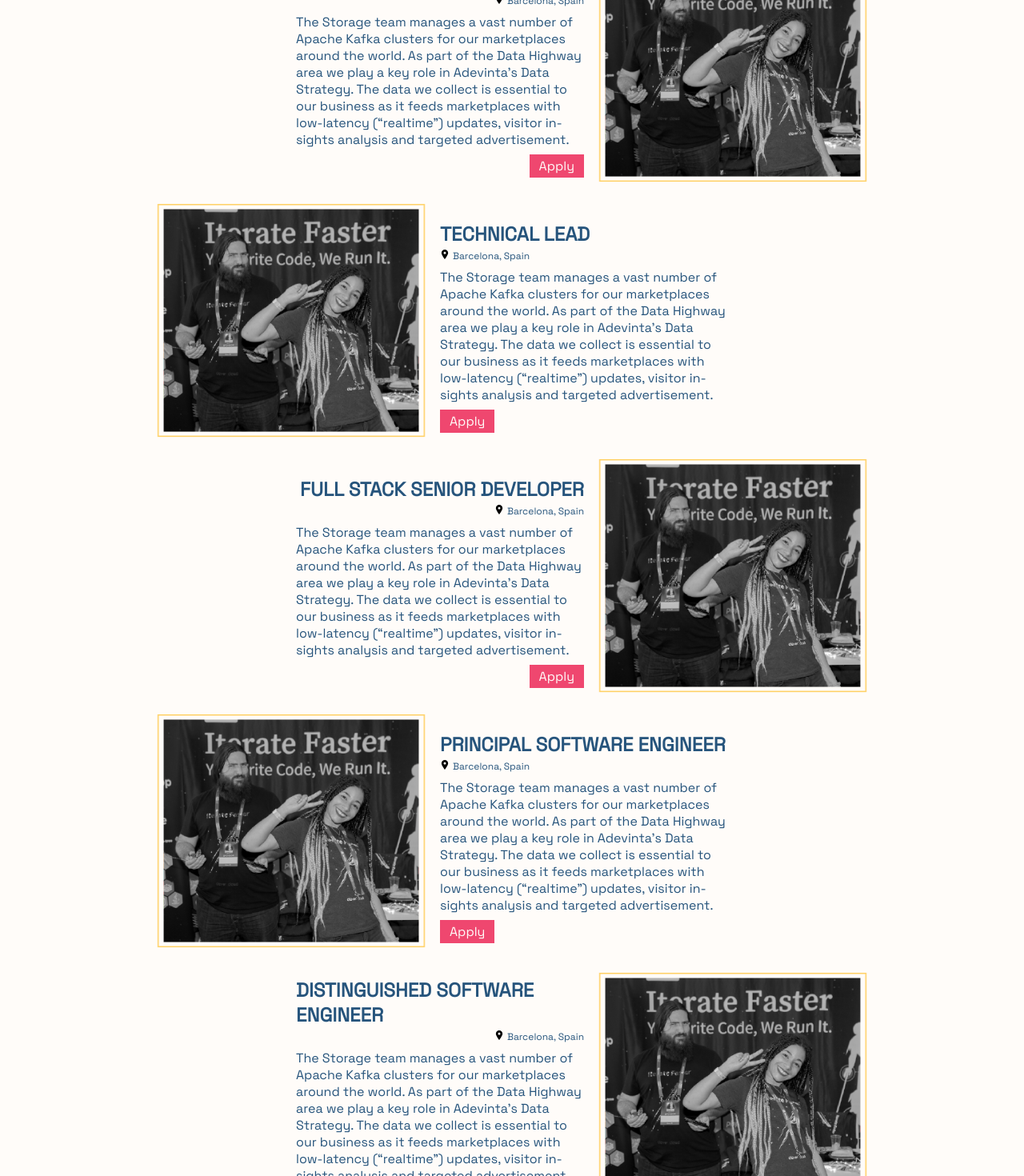
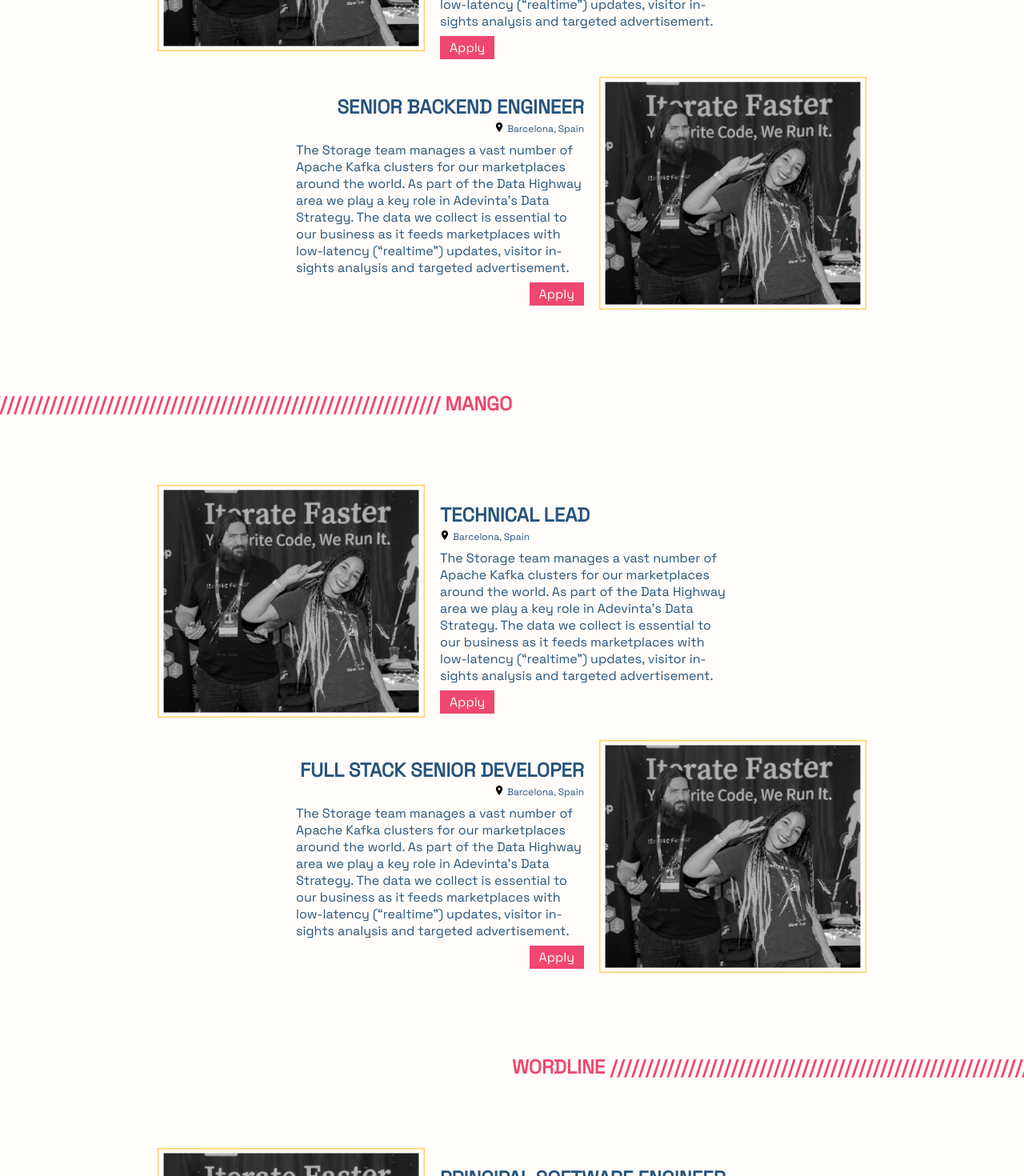
Before and after one commit to dev-bcn/dev-bcn.github.io, a React (Create React App) app: page /jobOffers in a window 1280 px wide. Shown: the part 1330-2800 px from the top of the page at 80% size. Built offline with nearby package versions, Linux system fonts and the light colour scheme.

Commit message:
Add slash with text compo

```diff
--- /dev/null
+++ b/src/components/LeftHashWithText/LeftHashWithText.tsx
@@ -0,0 +1,49 @@
+import { FC } from "react";
+import { motion } from "framer-motion";
+import styled from "styled-components";
+import { TLateralHashWithText } from "../RightHashWithText/RightHashWithText";
+import { MOBILE_BREAKPOINT } from "../../constants/BreakPoints";
+
+const StyledLeftSlashWrapper = styled(motion.div)`
+  display: flex;
+  width: 100%;
+  justify-content: flex-start;
+  padding: 3rem 0;
+  @media (min-width: ${MOBILE_BREAKPOINT}px) {
+    padding: 5rem 0;
+  }
+`;
+
+const StyledSlashText = styled.h1<{ color: string }>`
+  color: ${({ color }) => {
+    return color;
+  }};
+  display: flex;
+  justify-content: flex-end;
+  white-space: nowrap;
+  width: 75%;
+  overflow: hidden;
+  @media (min-width: ${MOBILE_BREAKPOINT}px) {
+    width: 50%;
+  }
+`;
+
+export const LeftHashWithText: FC<TLateralHashWithText> = ({ color, text }) => {
+  return (
+    <StyledLeftSlashWrapper
+      initial={{ x: "-100%" }}
+      animate={{ x: 0 }}
+      transition={{ duration: 3, ease: "easeIn" }}
+    >
+      {text ? (
+        <StyledSlashText color={color}>
+          {`//////////////////////////////////////////////////////////////////////////////////////////////// ${text}`}
+        </StyledSlashText>
+      ) : (
+        <StyledSlashText color={color}>
+          {`////////////////////////////////////////////////////////////////////////////////////////////////`}
+        </StyledSlashText>
+      )}
+    </StyledLeftSlashWrapper>
+  );
+};
--- /dev/null
+++ b/src/components/RightHashWithText/RightHashWithText.tsx
@@ -0,0 +1,56 @@
+import { FC } from "react";
+import { motion } from "framer-motion";
+import styled from "styled-components";
+import { MOBILE_BREAKPOINT } from "../../constants/BreakPoints";
+
+export type TLateralHashWithText = {
+  color: string;
+  text?: string;
+};
+
+const StyledRightSlashWrapper = styled(motion.div)`
+  display: flex;
+  width: 100%;
+  justify-content: flex-end;
+  padding: 3rem 0;
+  @media (min-width: ${MOBILE_BREAKPOINT}px) {
+    padding: 5rem 0;
+  }
+`;
+
+const StyledSlashText = styled.h1<{ color: string }>`
+  color: ${({ color }) => {
+    return color;
+  }};
+  white-space: nowrap;
+  display: flex;
+  justify-content: flex-start;
+  width: 75%;
+  overflow: hidden;
+  @media (min-width: ${MOBILE_BREAKPOINT}px) {
+    width: 50%;
+  }
+`;
+
+export const RightHashWithText: FC<TLateralHashWithText> = ({
+  color,
+  text,
+}) => {
+  return (
+    <StyledRightSlashWrapper
+      initial={{ x: "100%" }}
+      animate={{ x: 0 }}
+      transition={{ duration: 2, ease: "easeIn" }}
+    >
+      {text ? (
+        <StyledSlashText color={color}>
+          {`${text}  ////////////////////////////////////////////////////////////////////////////////////////////////`}
+        </StyledSlashText>
+      ) : (
+        <StyledSlashText color={color}>
+          {`////////////////////////////////////////////////////////////////////////////////////////////////`}
+        </StyledSlashText>
+      )}
+    </StyledRightSlashWrapper>
+  );
+};
--- a/src/views/Home/components/SpeakersCarousel/SpeakersCarousel.tsx
+++ b/src/views/Home/components/SpeakersCarousel/SpeakersCarousel.tsx
@@ -183,6 +183,78 @@ const SpeakersCarousel: FC = () => {
               <StyledSlideText>Name Surname</StyledSlideText>
             </StyledSlideContain>
           </SwiperSlide>
+          <SwiperSlide>
+            <StyledSlideImage
+              src={require(`../../../../assets/images/BlackAvatar1.jpg`)}
+              alt="Avatar"
+            />
+            <StyledSlideContain>
+              <StyledSlideText>Name Surname</StyledSlideText>
+            </StyledSlideContain>
+          </SwiperSlide>
+          <SwiperSlide>
+            <StyledSlideImage
+              src={require(`../../../../assets/images/BlackAvatar2.jpg`)}
+              alt="Avatar"
+            />
+            <StyledSlideContain>
+              <StyledSlideText>Name Surname</StyledSlideText>
+            </StyledSlideContain>
+          </SwiperSlide>
+          <SwiperSlide>
+            <StyledSlideImage
+              src={require(`../../../../assets/images/BlackAvatar1.jpg`)}
+              alt="Avatar"
+            />
+            <StyledSlideContain>
+              <StyledSlideText>Name Surname</StyledSlideText>
+            </StyledSlideContain>
+          </SwiperSlide>
+          <SwiperSlide>
+            <StyledSlideImage
+              src={require(`../../../../assets/images/BlackAvatar2.jpg`)}
+              alt="Avatar"
+            />
+            <StyledSlideContain>
+              <StyledSlideText>Name Surname</StyledSlideText>
+            </StyledSlideContain>
+          </SwiperSlide>
+          <SwiperSlide>
+            <StyledSlideImage
+              src={require(`../../../../assets/images/BlackAvatar1.jpg`)}
+              alt="Avatar"
+            />
+            <StyledSlideContain>
+              <StyledSlideText>Name Surname</StyledSlideText>
+            </StyledSlideContain>
+          </SwiperSlide>
+          <SwiperSlide>
+            <StyledSlideImage
+              src={require(`../../../../assets/images/BlackAvatar2.jpg`)}
+              alt="Avatar"
+            />
+            <StyledSlideContain>
+              <StyledSlideText>Name Surname</StyledSlideText>
+            </StyledSlideContain>
+          </SwiperSlide>
+          <SwiperSlide>
+            <StyledSlideImage
+              src={require(`../../../../assets/images/BlackAvatar1.jpg`)}
+              alt="Avatar"
+            />
+            <StyledSlideContain>
+              <StyledSlideText>Name Surname</StyledSlideText>
+            </StyledSlideContain>
+          </SwiperSlide>
+          <SwiperSlide>
+            <StyledSlideImage
+              src={require(`../../../../assets/images/BlackAvatar2.jpg`)}
+              alt="Avatar"
+            />
+            <StyledSlideContain>
+              <StyledSlideText>Name Surname</StyledSlideText>
+            </StyledSlideContain>
+          </SwiperSlide>
         </Swiper>
         <StyledLink>
           <Link to="/speakers" className="link--text">
--- a/src/views/JobOffers/JobOffers.tsx
+++ b/src/views/JobOffers/JobOffers.tsx
@@ -1,15 +1,16 @@
-import { FC } from 'react';
-import TitleSection from '../../components/SectionTitle/TitleSection';
-import SectionWrapper from '../../components/SectionWrapper/SectionWrapper';
-import { COLOR_BLACK_BLUE, COLOR_PINK, COLOR_WHITE } from '../../styles/colors';
-import styled from 'styled-components';
-import LessThanBlueIcon from '../../assets/images/LessThanBlueIcon.svg';
-import MoreThanBlueIcon from '../../assets/images/MoreThanBlueIcon.svg';
-import { useWindowSize } from 'react-use';
-import { MOBILE_BREAKPOINT } from '../../constants/BreakPoints';
-import JobsCard from './components/JobsCard';
-import { jobsAdevintaData, jobsMangoData, jobsWordlineData } from './JobsData';
-import { motion } from 'framer-motion';
+import { FC } from "react";
+import TitleSection from "../../components/SectionTitle/TitleSection";
+import SectionWrapper from "../../components/SectionWrapper/SectionWrapper";
+import { COLOR_BLACK_BLUE, COLOR_PINK, COLOR_WHITE } from "../../styles/colors";
+import styled from "styled-components";
+import LessThanBlueIcon from "../../assets/images/LessThanBlueIcon.svg";
+import MoreThanBlueIcon from "../../assets/images/MoreThanBlueIcon.svg";
+import { useWindowSize } from "react-use";
+import { MOBILE_BREAKPOINT } from "../../constants/BreakPoints";
+import JobsCard from "./components/JobsCard";
+import { jobsAdevintaData, jobsMangoData, jobsWordlineData } from "./JobsData";
+import { LeftHashWithText } from "../../components/LeftHashWithText/LeftHashWithText";
+import { RightHashWithText } from "../../components/RightHashWithText/RightHashWithText";
 
 const StyledJobsSection = styled.section`
   display: flex;
@@ -17,6 +18,7 @@ const StyledJobsSection = styled.section`
   justify-content: center;
   align-items: center;
   position: relative;
+  overflow-x: hidden;
 `;
 
 const StyledTitleWrapper = styled.div`
@@ -47,17 +49,6 @@ const StyledMoreIcon = styled.img`
   }
 `;
 
-const StyledRightSlashWrapper = styled(motion.div)`
-  display: flex;
-  width: 100%;
-  justify-content: flex-end;
-`
-
-const StyledSlashText = styled.h1`
-  color: ${COLOR_PINK};
-  white-space: nowrap;
-`;
-
 const JobOffers: FC = () => {
   const { width } = useWindowSize();
 
@@ -66,8 +57,8 @@ const JobOffers: FC = () => {
       <StyledJobsSection>
         <StyledTitleWrapper>
           <TitleSection
-            title='JOB OFFERS'
-            subtitle='Have a look at some opportunities'
+            title="JOB OFFERS"
+            subtitle="Have a look at some opportunities"
             color={COLOR_BLACK_BLUE}
           />
         </StyledTitleWrapper>
@@ -77,22 +68,15 @@ const JobOffers: FC = () => {
             <StyledMoreIcon src={MoreThanBlueIcon} />
           </>
         )}
-        <StyledRightSlashWrapper
-          // initial={{ x: '120%' }}
-          // animate={{x: 0}}
-          // transition={{ duration: 4, ease: "easeIn" }}
-        >
-          <StyledSlashText>
-            ADEVINTA  ////////////////////////////////////////////////
-          </StyledSlashText>
-        </StyledRightSlashWrapper>
-
+        <RightHashWithText color={COLOR_PINK} text="ADEVINTA" />
         {jobsAdevintaData.map((item, index) => (
           <JobsCard item={item} index={index} key={index} />
         ))}
+        <LeftHashWithText color={COLOR_PINK} text="MANGO" />
         {jobsMangoData.map((item, index) => (
           <JobsCard item={item} index={index} key={index} />
         ))}
+        <RightHashWithText color={COLOR_PINK} text="WORDLINE" />
         {jobsWordlineData.map((item, index) => (
           <JobsCard item={item} index={index} key={index} />
         ))}
```
